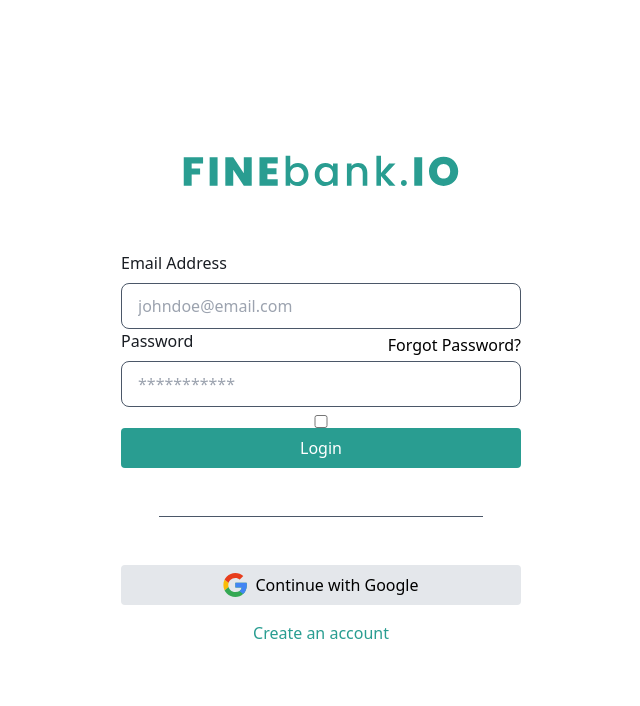
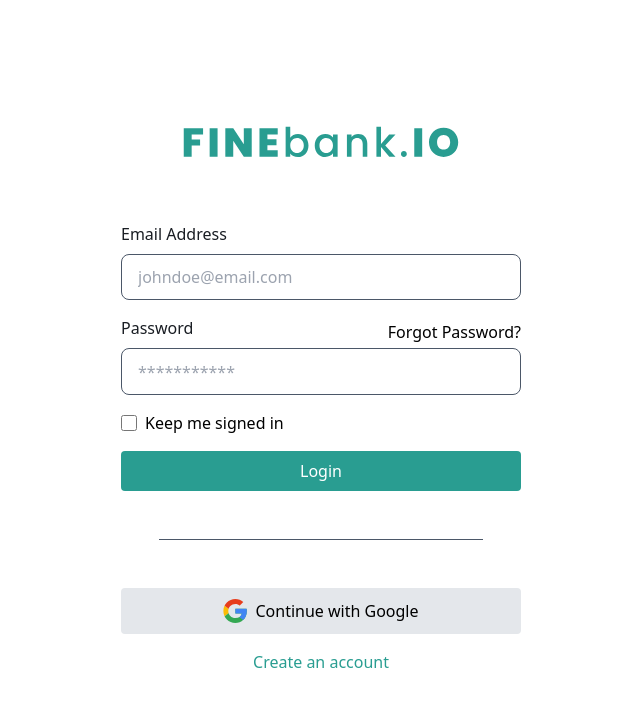
Before and after one commit to syedmilad/Finance_System, a React (Create React App) app: page /sign-in in a window 1280 px wide. Shown: the top 706 px of the page, without its empty margins (319-959 px from the left). Built offline with nearby package versions, Linux system fonts and the light colour scheme.

Commit message:
created sign in page.

```diff
--- /dev/null
+++ b/src/components/Checkbox.jsx
@@ -0,0 +1,19 @@
+import React from "react";
+
+const Checkbox = ({ checked,classes, onChange, label, disabled }) => {
+  return (
+    <div className={`${classes}`}>
+      <label style={{ display: "flex", alignItems: "center", gap: "8px", cursor: disabled ? "not-allowed" : "pointer" }}>
+        <input
+          type="checkbox"
+          onChange={onChange}
+          disabled={disabled}
+          style={{ width: "16px", height: "16px" }}
+        />
+        {label && <span>{label}</span>}
+      </label>
+    </div>
+  );
+};
+
+export default Checkbox;
--- a/src/components/GeneralInput.jsx
+++ b/src/components/GeneralInput.jsx
@@ -2,7 +2,7 @@
 
 const GeneralInput = ({ type, name, placeholder, value, onChange, error, label, isIcon, isNotification, notificationText, imgSrc }) => {
     return (
-        <div className='flex flex-col w-full'>
+        <div className='flex flex-col w-full mt-4 mb-4'>
             <div className='flex flex-row justify-between items-center'>
                 <label className='text-base mb-2 font-medium text-[#191D23]' htmlFor={name}>{label}</label>
                 {isNotification && <span>{notificationText}</span>}
--- a/src/pages/Login.jsx
+++ b/src/pages/Login.jsx
@@ -1,16 +1,21 @@
 import React, { useState } from 'react'
 import { lightLogo, google } from "../assets"
 import { Button, GeneralInput } from '../components'
+import Checkbox from '../components/Checkbox'
 
 const Login = () => {
   const [input, setInput] = useState({
     email: "",
     password: "",
     signIn: "fadjflksdfl",
+    keepMe: false,
   })
   const onchangeHandler = (e) => {
+    const { name, value, type, checked } = e.target;
+    console.log("vaule==>",{ name, value, type, checked })
     e.preventDefault();
-    setInput((prev) => ({ ...prev, [e.target.name]: e.target.value }))
+    const valueToUse = type === "checkbox" ? checked : value;
+    setInput((prev) => ({ ...prev, [name]: valueToUse }))
   }
   return (
     <div className='flex justify-center  p-8 items-center h-screen'>
@@ -20,11 +25,11 @@
         </div>
         <GeneralInput label="Email Address" name="email" type="email" onChange={onchangeHandler} value={input.email || ""} placeholder="johndoe@email.com" />
         <GeneralInput label="Password" isNotification={true} notificationText={"Forgot Password?"} name="password" type="password" onChange={onchangeHandler} value={input.password || ""} placeholder="***********" />
-        <GeneralInput name="checkbox" type="checkbox" onChange={onchangeHandler} value={input.signIn || ""} />
+        <Checkbox classes="mt-4 mb-4" label="Keep me signed in" onChange={onchangeHandler} />
         <Button title={"Login"} classess="!px-4 !py-2 !rounded-[4px] w-full !text-base text-[#fff] " />
         <div className='w-[324px] mt-[3rem] h-[1px] mb-[3rem] m-auto bg-[#4B5768]' />
 
-        <div className='flex cursor-pointer gap-2 justify-center items-center bg-[#E4E7Eb] !rounded-[4px] !px-4 !py-2 w-full !text-base'>
+        <div className='flex cursor-pointer gap-2 justify-center items-center bg-[#E4E7Eb] !rounded-[4px] !px-4 !py-[0.7rem] w-full !text-base'>
           <img src={google} alt="google" />
           <p>Continue with Google</p>
         </div>
```
